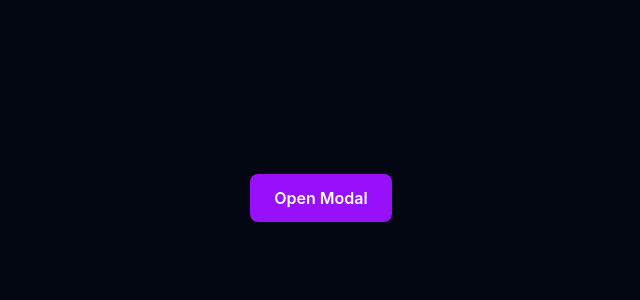
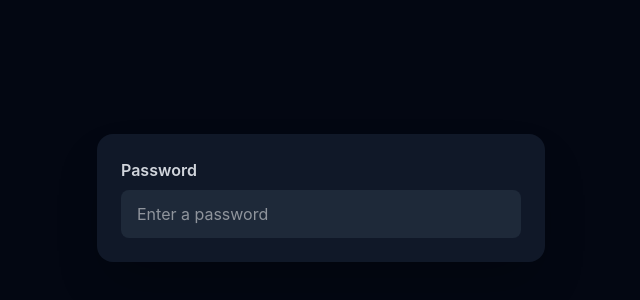
Before and after one commit to Oriyemi/React-Exercise, a React (Vite) app: page / in a window 1280 px wide. Shown: the part 202-502 px from the top of the page, without its empty margins (319-959 px from the left). Built offline with nearby package versions, Linux system fonts and the light colour scheme.

Commit message:
feat: add PasswordMeter component for password strength visualization

```diff
--- a/src/App.jsx
+++ b/src/App.jsx
@@ -10,7 +10,8 @@ import Faq from './Components/Faq';
 import Tabcom from './Components/Tabcom';
 import StarRating from './Components/StarRating';
 import Carousel from './Components/Carousel';
-import Modal from './Components/Modal'
+import Modal from './Components/Modal';
+import PasswordMeter from './Components/PasswordMeter';
 function App() {
   return (
     <>
@@ -25,7 +26,8 @@ function App() {
       {/* <Tabcom/> */}
       {/* <StarRating /> */}
       {/* <Carousel /> */}
-      <Modal />
+      {/* <Modal /> */}
+      <PasswordMeter/>
 
     </>
 
--- a/src/Components/PasswordMeter.jsx
+++ b/src/Components/PasswordMeter.jsx
@@ -1 +1,71 @@
 // 13. Password strength meter — UI derived purely from input
+import React, { useState } from 'react'
+
+function getPasswordStrength(password) {
+    let score = 0;
+
+    if (password.length >= 8) score++;
+    if (/[a-z]/.test(password)) score++;
+    if (/[A-Z]/.test(password)) score++;
+    if (/[0-9]/.test(password)) score++;
+    if (/[^A-Za-z0-9]/.test(password)) score++;
+
+    const levels = [
+        { label: "Very Weak", color: "bg-red-600" },
+        { label: "Weak", color: "bg-orange-500" },
+        { label: "Medium", color: "bg-yellow-500" },
+        { label: "Strong", color: "bg-lime-500" },
+        { label: "Very Strong", color: "bg-green-500" },
+    ];
+
+    return {
+        score,
+        percent: (score / 5) * 100,
+        ...levels[score === 0 ? 0 : score - 1],
+    };
+}
+
+function PasswordMeter() {
+    const [userInput, setUserInput] = useState("");
+
+    const handleChange = (e) => {
+        setUserInput(e.target.value);
+    };
+
+    const strength = getPasswordStrength(userInput);
+
+    return (
+        <div className="min-h-screen bg-gray-950 flex items-center justify-center">
+            <div className="w-full max-w-md bg-gray-900 rounded-2xl p-6 shadow-2xl">
+                <label className="block text-gray-300 mb-2 font-semibold">
+                    Password
+                </label>
+
+                <input
+                    type="password"
+                    onChange={handleChange}
+                    value={userInput}
+                    placeholder="Enter a password"
+                    className="w-full bg-gray-800 text-white px-4 py-3 rounded-lg outline-none focus:ring-2 focus:ring-purple-600"
+                />
+
+                {userInput.length > 0 && (
+                    <div className="mt-4">
+                        <div className="w-full h-2 bg-gray-800 rounded-full overflow-hidden">
+                            <div
+                                className={`h-full ${strength.color} transition-all duration-300`}
+                                style={{ width: `${strength.percent}%` }}
+                            />
+                        </div>
+
+                        <p className="text-sm text-gray-400 mt-2">
+                            Strength: <span className="font-semibold">{strength.label}</span>
+                        </p>
+                    </div>
+                )}
+            </div>
+        </div>
+    )
+}
+
+export default PasswordMeter
```
